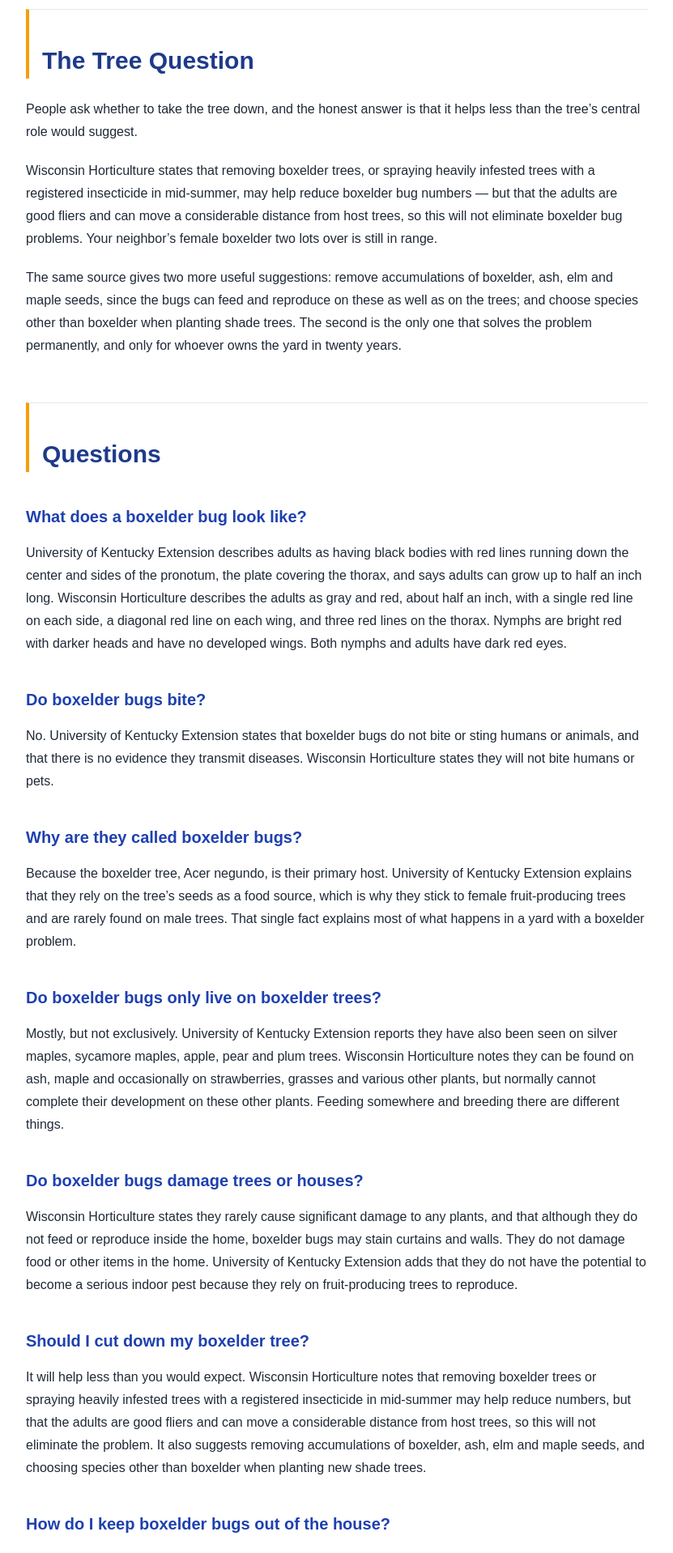
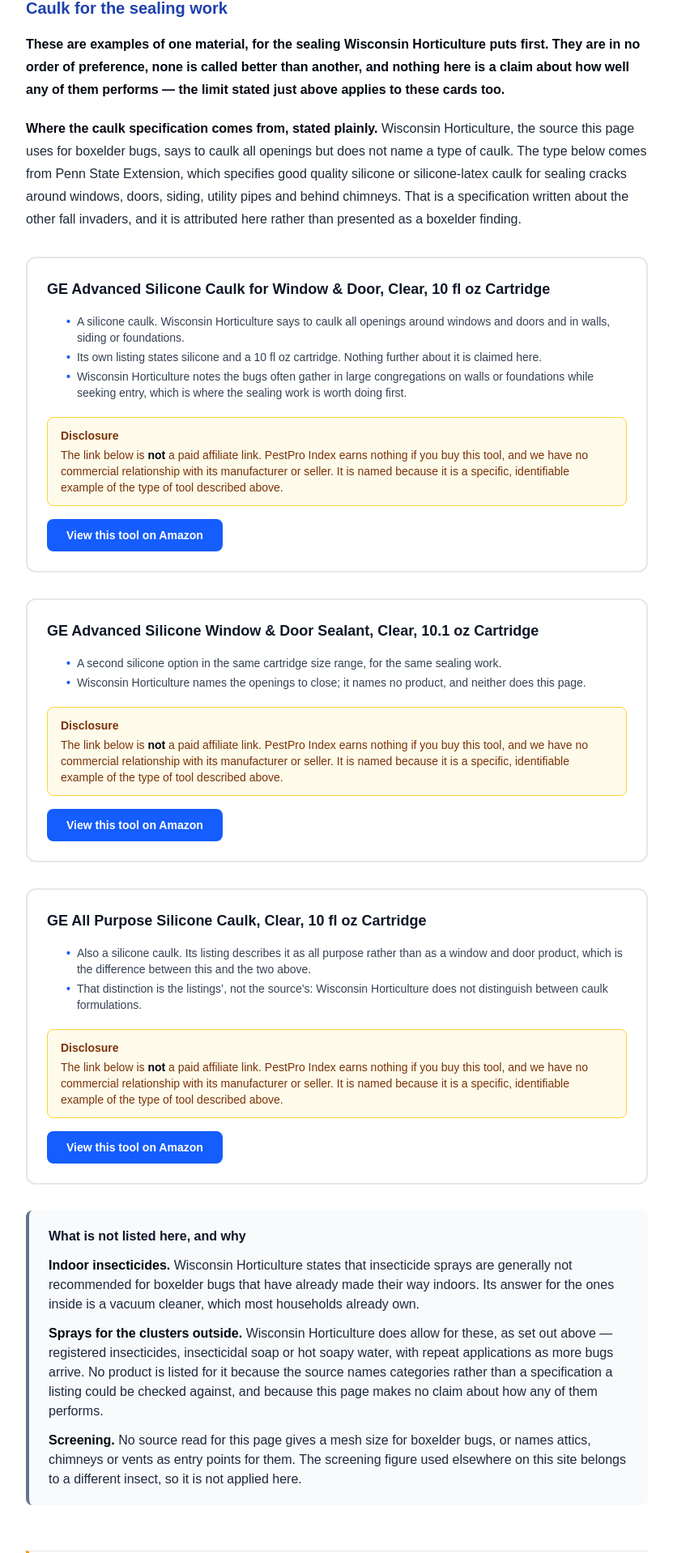
Before and after one commit to aarongeorghiades-hub/pestpro-index-v2-live, a Next.js app: page /us/boxelder-bugs in a window 1280 px wide. Shown: the part 3933-5851 px from the top of the page at 81% size, without its empty margins (288-1119 px from the left). Built offline with nearby package versions, Linux system fonts and the light colour scheme.

Commit message:
feat(us): boxelder exclusion retrofit + zero-best paraphrases (S46 R14)

```diff
--- a/app/us/boxelder-bugs/page.tsx
+++ b/app/us/boxelder-bugs/page.tsx
@@ -2,6 +2,7 @@
 import Link from 'next/link';
 import UsPageLayout from '../components/UsPageLayout';
 import UsFaq, { faqPageSchema, type Faq } from '../components/UsFaq';
+import UsToolCard from '../components/UsToolCard';
 import { SourceList, type Source } from '../components/UsSources';
 import { OVERWINTERING_NAV, OVERWINTERING_HOME } from '../components/overwinteringNav';
 
@@ -85,12 +86,12 @@
   {
     question: 'How do I keep boxelder bugs out of the house?',
     answer:
-      'Wisconsin Horticulture states that the best means of preventing problems is to prevent entry: caulk all openings around windows and doors and in walls, siding or foundations. They enter through small gaps around windows, doors and pipes and through small cracks in the foundation or siding, and they are attracted to buildings with a lot of southern exposure regardless of color.',
+      'Wisconsin Horticulture puts preventing entry ahead of every other measure it discusses: caulk all openings around windows and doors and in walls, siding or foundations. They enter through small gaps around windows, doors and pipes and through small cracks in the foundation or siding, and they are attracted to buildings with a lot of southern exposure regardless of color.',
   },
   {
     question: 'What do I do about the ones already inside?',
     answer:
-      'Wisconsin Horticulture says the best method of control once they are inside is to suck up the occasional bug with a vacuum cleaner, and that insecticide sprays are generally not recommended for boxelder bugs that have already made their way indoors. For clusters on the outside walls, it notes they can be sprayed with registered insecticides, insecticidal soap or hot soapy water, and that sprays may need to be repeated as more bugs arrive, especially when using soapy water.',
+      'Wisconsin Horticulture puts sucking up the occasional bug with a vacuum cleaner ahead of the other indoor options it discusses, and that insecticide sprays are generally not recommended for boxelder bugs that have already made their way indoors. For clusters on the outside walls, it notes they can be sprayed with registered insecticides, insecticidal soap or hot soapy water, and that sprays may need to be repeated as more bugs arrive, especially when using soapy water.',
   },
 ];
 
@@ -106,6 +107,12 @@
     publisher: 'Wisconsin Horticulture, University of Wisconsin–Madison (Susan Mahr)',
     date: 'Accessed August 21, 2026',
     href: 'https://hort.extension.wisc.edu/articles/boxelder-bug-boisea-trivittatus/',
+  },
+  {
+    label: 'Multicolored Asian Lady Beetle — the source of the caulk specification quoted in the sealing section',
+    publisher: 'Penn State Extension (Michael J. Skvarla)',
+    date: 'Updated August 12, 2026',
+    href: 'https://extension.psu.edu/multicolored-asian-lady-beetle',
   },
 ];
 
@@ -292,8 +299,8 @@
 
       <h2 id="control">Keeping Them Out</h2>
       <p>
-        Wisconsin Horticulture is explicit that the best means of preventing problems with
-        boxelder bugs is to prevent entry into the home: caulk all openings around windows and
+        Wisconsin Horticulture is explicit that preventing entry into the home comes ahead of
+        every other measure it discusses for boxelder bugs: caulk all openings around windows and
         doors and in walls, siding or foundations.
       </p>
       <p>
@@ -316,6 +323,76 @@
         here about how well any of those perform; that is the source&rsquo;s statement of what
         is used, not ours about what works.
       </p>
+
+      <h3>Caulk for the sealing work</h3>
+      <p>
+        <strong>
+          These are examples of one material, for the sealing Wisconsin Horticulture puts first.
+          They are in no order of preference, none is called better than another, and nothing here
+          is a claim about how well any of them performs &mdash; the limit stated just above applies
+          to these cards too.
+        </strong>
+      </p>
+      <p>
+        <strong>Where the caulk specification comes from, stated plainly.</strong> Wisconsin
+        Horticulture, the source this page uses for boxelder bugs, says to caulk all openings but
+        does not name a type of caulk. The type below comes from Penn State Extension, which
+        specifies good quality silicone or silicone-latex caulk for sealing cracks around windows,
+        doors, siding, utility pipes and behind chimneys. That is a specification written about the
+        other fall invaders, and it is attributed here rather than presented as a boxelder finding.
+      </p>
+
+      <UsToolCard
+        name="GE Advanced Silicone Caulk for Window &amp; Door, Clear, 10 fl oz Cartridge"
+        whatItDoes={[
+          'A silicone caulk. Wisconsin Horticulture says to caulk all openings around windows and doors and in walls, siding or foundations.',
+          'Its own listing states silicone and a 10 fl oz cartridge. Nothing further about it is claimed here.',
+          'Wisconsin Horticulture notes the bugs often gather in large congregations on walls or foundations while seeking entry, which is where the sealing work is worth doing first.',
+        ]}
+        asin="B0BVGTM2XY"
+      />
+
+      <UsToolCard
+        name="GE Advanced Silicone Window &amp; Door Sealant, Clear, 10.1 oz Cartridge"
+        whatItDoes={[
+          'A second silicone option in the same cartridge size range, for the same sealing work.',
+          'Wisconsin Horticulture names the openings to close; it names no product, and neither does this page.',
+        ]}
+        asin="B0000CBJ7W"
+      />
+
+      <UsToolCard
+        name="GE All Purpose Silicone Caulk, Clear, 10 fl oz Cartridge"
+        whatItDoes={[
+          'Also a silicone caulk. Its listing describes it as all purpose rather than as a window and door product, which is the difference between this and the two above.',
+          'That distinction is the listings\u2019, not the source\u2019s: Wisconsin Horticulture does not distinguish between caulk formulations.',
+        ]}
+        asin="B0B8QPH3RW"
+      />
+
+      <div className="not-prose my-8 rounded-lg border-l-4 border-slate-500 bg-slate-50 px-6 py-5">
+        <p className="m-0 text-base font-bold text-slate-900">
+          What is not listed here, and why
+        </p>
+        <p className="m-0 mt-3 text-base text-slate-800">
+          <strong>Indoor insecticides.</strong> Wisconsin Horticulture states that insecticide
+          sprays are generally not recommended for boxelder bugs that have already made their way
+          indoors. Its answer for the ones inside is a vacuum cleaner, which most households already
+          own.
+        </p>
+        <p className="m-0 mt-3 text-base text-slate-800">
+          <strong>Sprays for the clusters outside.</strong> Wisconsin Horticulture does allow for
+          these, as set out above &mdash; registered insecticides, insecticidal soap or hot soapy
+          water, with repeat applications as more bugs arrive. No product is listed for it because
+          the source names categories rather than a specification a listing could be checked
+          against, and because this page makes no claim about how any of them performs.
+        </p>
+        <p className="m-0 mt-3 text-base text-slate-800">
+          <strong>Screening.</strong> No source read for this page gives a mesh size for boxelder
+          bugs, or names attics, chimneys or vents as entry points for them. The screening figure
+          used elsewhere on this site belongs to a different insect, so it is not applied here.
+        </p>
+      </div>
 
       <h2 id="tree-removal">The Tree Question</h2>
       <p>
```
